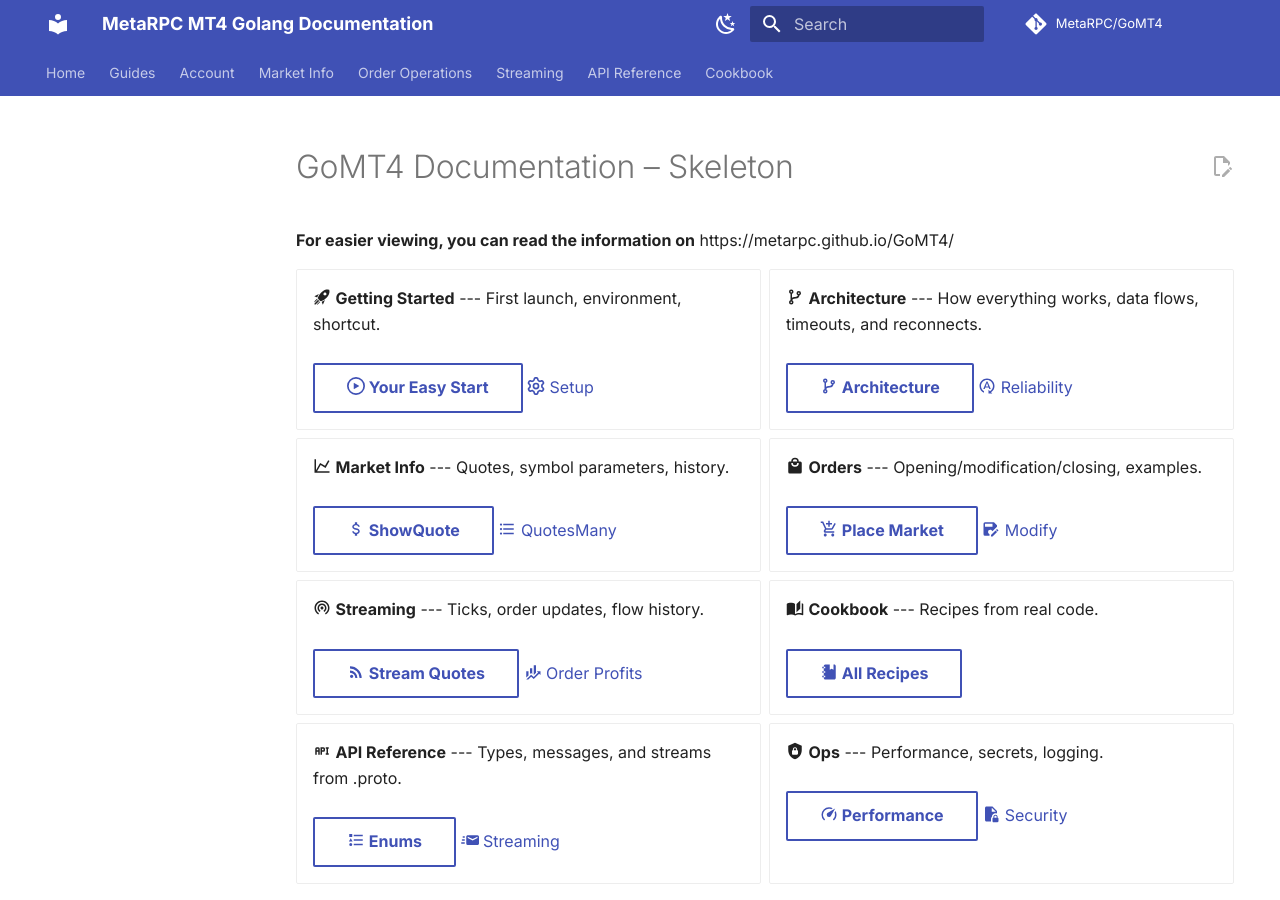
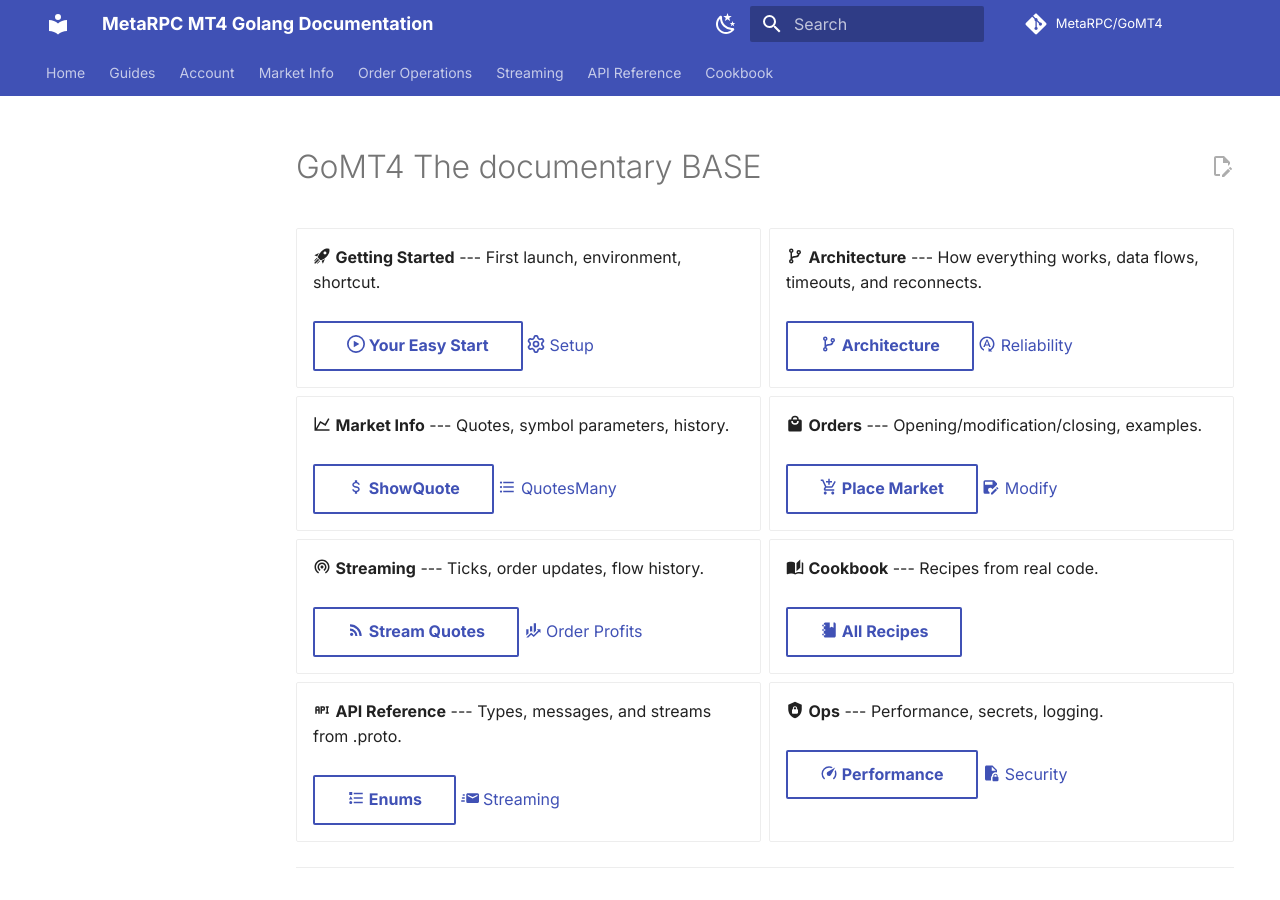
Before and after one commit to MetaRPC/GoMT4, an MkDocs documentation site: the page built from docs/GoMT4_Documentation_Skeleton.md, in a window 1280 px wide and 900 px high. Built offline with MkDocs 1.6.1 and Material for MkDocs 9.7.7, drawn with Linux system fonts in a browser that asks for light colours; comment, search, counter and statistics services are not loaded.

Commit message:
Update GoMT4_Documentation_Skeleton.md

```diff
--- a/docs/GoMT4_Documentation_Skeleton.md
+++ b/docs/GoMT4_Documentation_Skeleton.md
@@ -1,7 +1,4 @@
-# GoMT4 Documentation – Skeleton
-
-**For easier viewing, you can read the information on** https://metarpc.github.io/GoMT4/
-
+# GoMT4 The documentary BASE
 
 <div class="grid cards" markdown>
 
```
